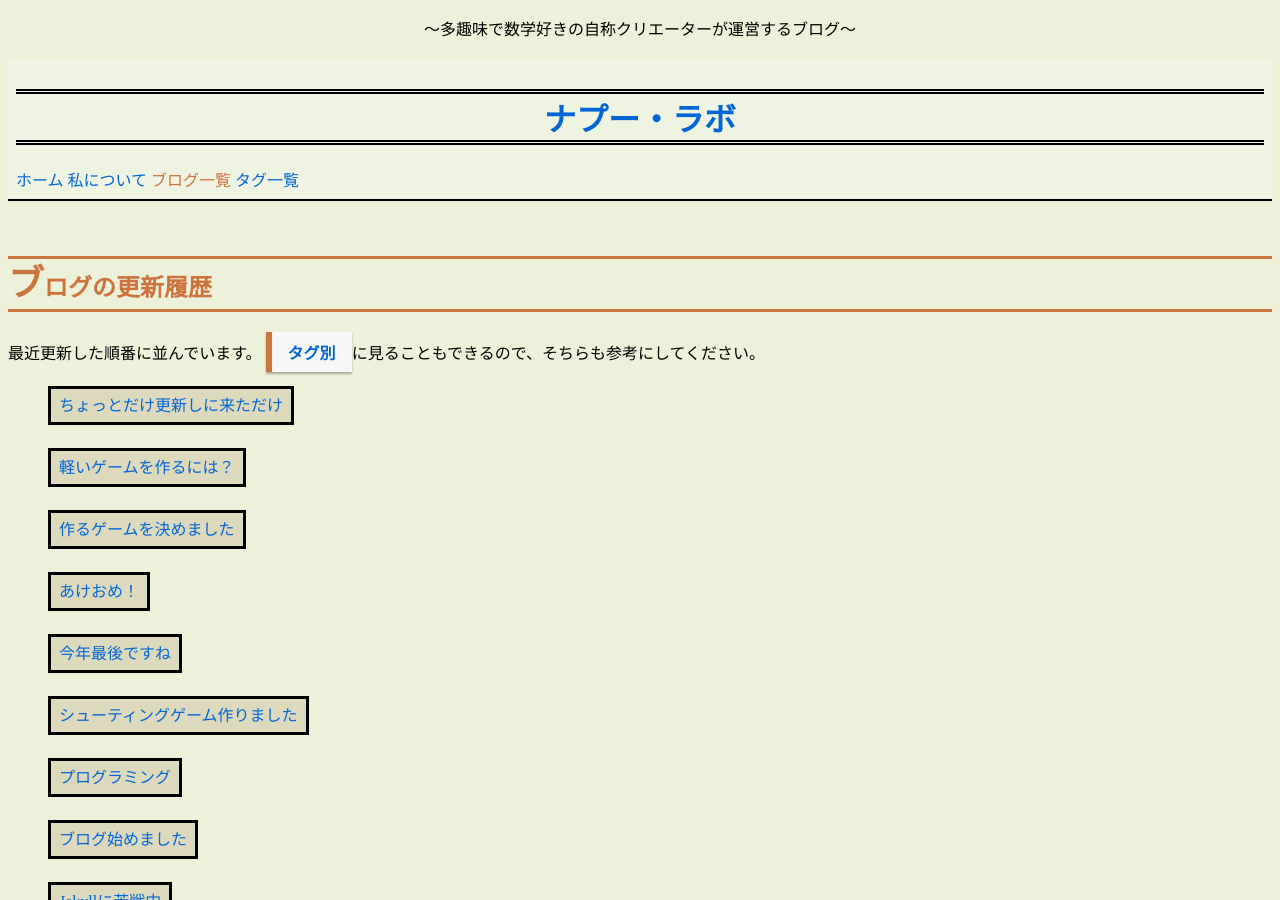
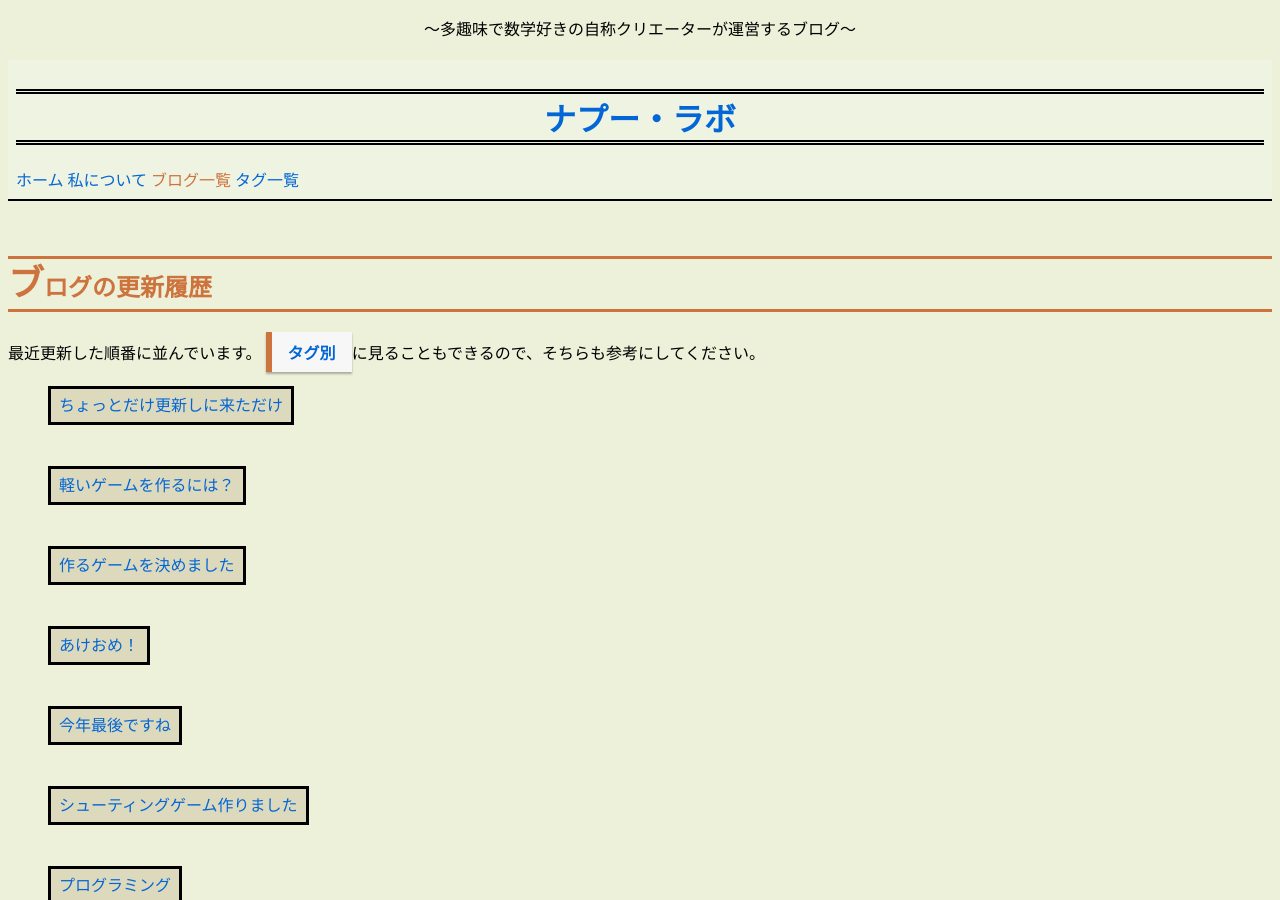
Before and after one commit to sirokurokumasan/sirokurokumasan.github.io, a Jekyll site: the page built from blog.md, in a window 1280 px wide and 900 px high. Built offline with Jekyll 4.4.1, drawn with Linux system fonts in a browser that asks for light colours.

Commit message:
Update blog.md

```diff
--- a/blog.md
+++ b/blog.md
@@ -9,7 +9,8 @@
   {% for post in site.posts %}
     <li>
       <a href="{{ post.url }}" class="block">{{ post.title }}<br>
-      {{ page.date | date_to_string }}</a><br>
+      {% assign author = site.authors | where: 'short_name', page.author | first %}
+      {{ page.date | date_to_string }}</a><br><br>
     </li>
   {% endfor %}
 </ul>
```
